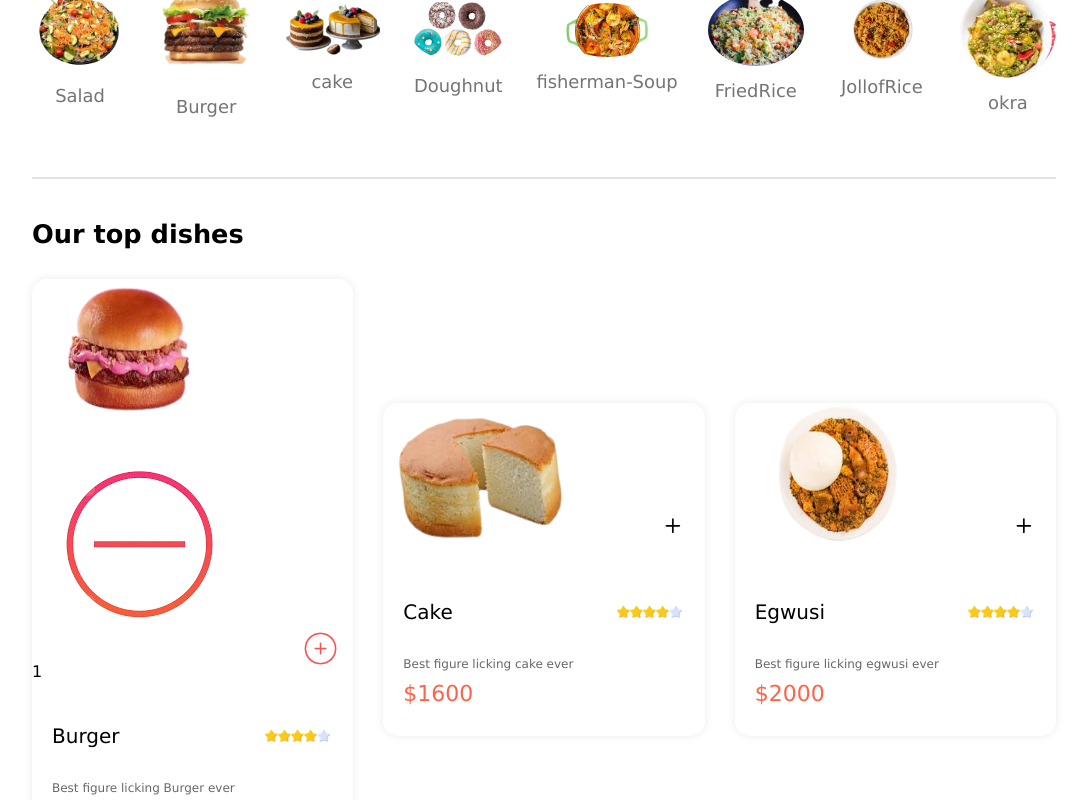
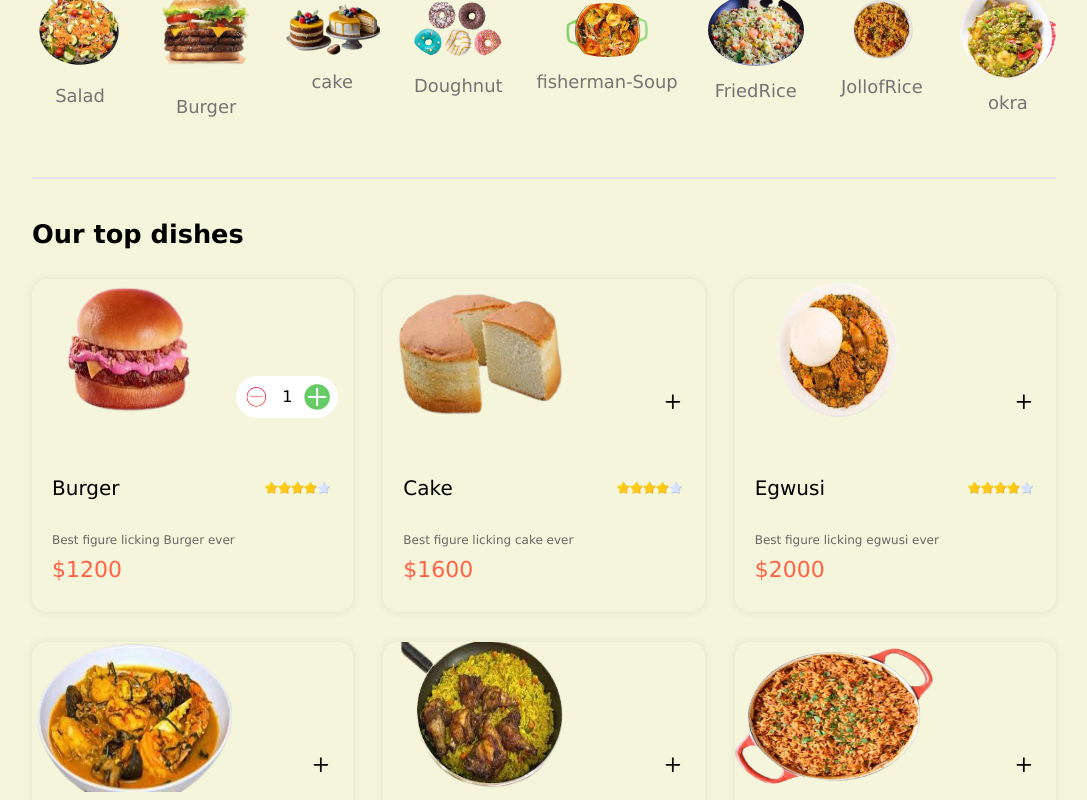
Before and after one commit to Assumpta-Chinonso1/food-order-app, a React (Vite) app: page / in a window 1280 px wide. Both pictures are taken after a click on the picture 416 px from the left and 1112 px from the top of the page. Shown: the part 712-1512 px from the top of the page, without its empty margins (96-1183 px from the left). Built offline with nearby package versions, Linux system fonts and the light colour scheme.

Commit message:
Change fooditem names

```diff
--- a/src/Components/FoodItem/FoodItem.css
+++ b/src/Components/FoodItem/FoodItem.css
@@ -57,3 +57,19 @@
     cursor: pointer;
     border-radius: 50%;
 }
+
+.food-item-counter{
+    position: absolute;
+    bottom: 15px;
+    right: 15px;
+    display: flex;
+    align-items: center;
+    gap: 10px;
+    padding: 6px;
+    border-radius: 50px;
+    background-color: white;
+}
+
+.food-item-counter img{
+    width: 30px;
+}
--- a/src/Components/FoodItem/FoodItem.jsx
+++ b/src/Components/FoodItem/FoodItem.jsx
@@ -13,9 +13,9 @@ const FoodItem = ({id,name,price, description,image}) => {
               {!itemCount
                 ? <img className='add' onClick={() => setItemCount(prev=>prev+1)} src={assests.plus} alt="" />
                 : <div className="food-item-counter">
-                  <img className='remove' onClick={() => setItemCount(prev=>prev-1)} src={assests.remove} alt="" />
+                  <img  onClick={() => setItemCount(prev=>prev-1)} src={assests.remove} alt="" />
                  <p>{itemCount}</p>
-                 <img className='add' onClick={() => setItemCount(prev=>prev+1)} src={assests.add2} alt="" />
+                 <img  onClick={() => setItemCount(prev=>prev+1)} src={assests.green} alt="" />
                 </div>
 
             }
--- a/src/assets/assests.js
+++ b/src/assets/assests.js
@@ -5,6 +5,7 @@ import star from './Star Rating 1.png'
 import add from './add_Icon.png'
 import add2 from './add 2.png'
 import plus from './plus.png'
+import green from './green add.png'
 import remove from './remove _.png'
 import Soups from './okra 1.png'
 import Cakes from './cake 4.png'
@@ -64,6 +65,7 @@ export const assests =  {
         add,
         add2,
         plus,
+        green,
         remove,
         Soups,
         Cakes,
@@ -296,11 +298,11 @@ export const assests =  {
       },
       {
          _id: "23",
-         name:"oha",
+         name:"friedRice",
          image:food23,
          price: 1890,
-         description:"Best figure licking oha ever",
-         category:"oha"
+         description:"Best figure licking fried rice ever",
+         category:"Friedrice"
       },
       {
          _id: "24",
@@ -312,27 +314,27 @@ export const assests =  {
       },
       {
          _id: "25",
-         name:"cake",
+         name:"Okra",
          image:food25,
          price: 9800,
+         description:"Best figure licking Okra ever",
+         category:"Okra"
+      },
+      {
+         _id: "26",
+         name:"cake",
+         image:food26,
+         price: 1800,
          description:"Best figure licking cake ever",
          category:"cake"
       },
       {
-         _id: "26",
+         _id: "27",
          name:"salad",
-         image:food26,
+         image:food27,
          price: 1800,
          description:"Best figure licking salad ever",
          category:"salad"
-      },
-      {
-         _id: "27",
-         name:"okra",
-         image:food27,
-         price: 1800,
-         description:"Best figure licking okra ever",
-         category:"okra"
       },
       {
          _id: "28",
@@ -344,11 +346,11 @@ export const assests =  {
       },
       {
          _id: "29",
-         name:"okra",
+         name:"salad",
          image:food29,
          price: 1800,
          description:"Best figure licking okra ever",
-         category:"okra"
+         category:"salad"
       },
       {
          _id: "30",
--- a/src/index.css
+++ b/src/index.css
@@ -6,6 +6,7 @@
 }
 body{
   min-height: 100vh;
+  background-color: beige;
 }
 a{
   text-decoration: none;
```
Also changed, not shown: src/assets/green add.png (added).
